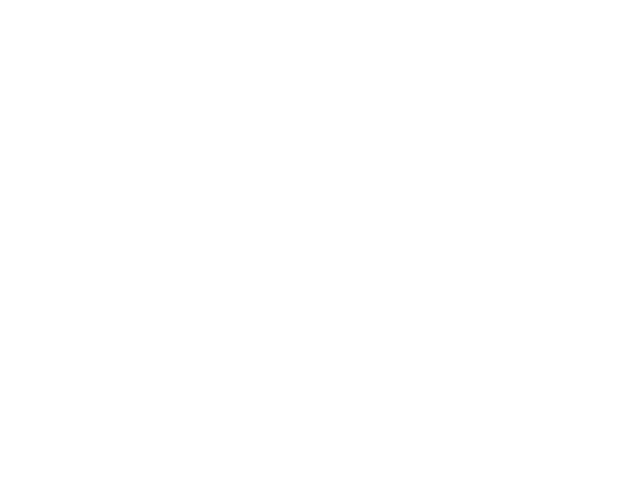
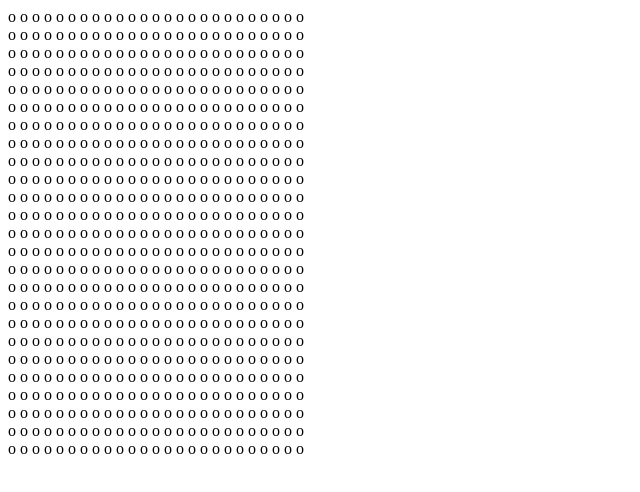
Before and after one commit to niall-slater/exercises, a plain HTML site: page gameoflife/index.html in a window 1280 px wide. Shown: the whole page, without its empty margins (0-640 px from the left). Drawn offline with Linux system fonts and the light colour scheme.

Commit message:
Basic game of life table rendering

```diff
--- a/gameoflife/index.html
+++ b/gameoflife/index.html
@@ -4,11 +4,11 @@
         <meta charset="UTF-8" />
         <title>Conway's Game of Life</title>
         <link rel="stylesheet" href="css/styles.css">
-
-		<script src="js/game.js"></script>
     </head>
 
     <body>
 		<div id="game" class="game"></div>
+
+		<script src="js/game.js"></script>
     </body>
 </html>
--- a/gameoflife/js/game.js
+++ b/gameoflife/js/game.js
@@ -0,0 +1,16 @@
+let game = document.getElementById('game');
+
+const size = 25;
+
+let rows = [];
+
+for (let x = 0; x < size; x++) {
+	let column = [];
+	for (let y = 0; y < size; y++) {
+		let cell = {};
+		column.push(cell);
+		game.innerHTML += 'o ';
+	}
+	rows.push(column);
+	game.innerHTML += '<br />';
+}
```
